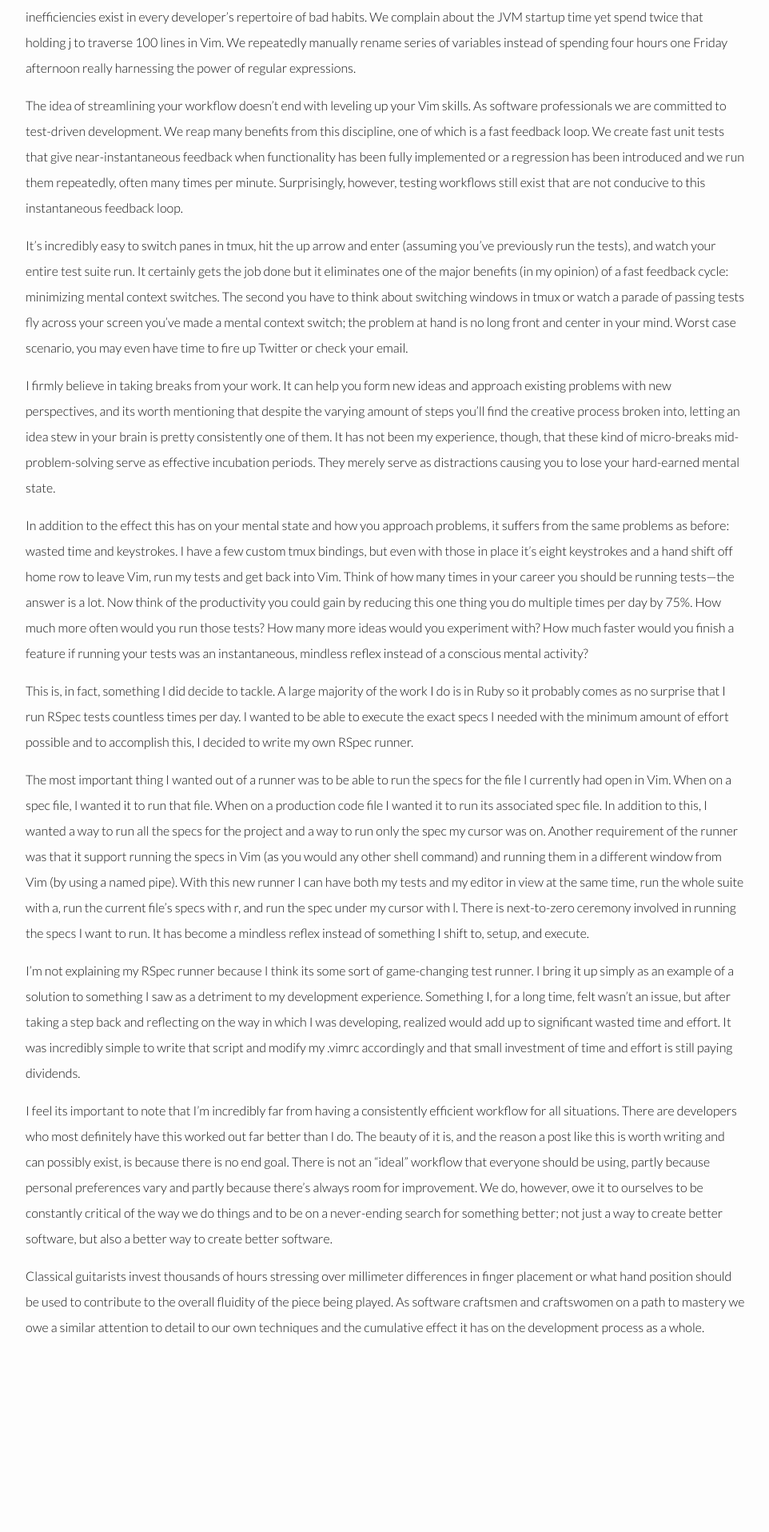
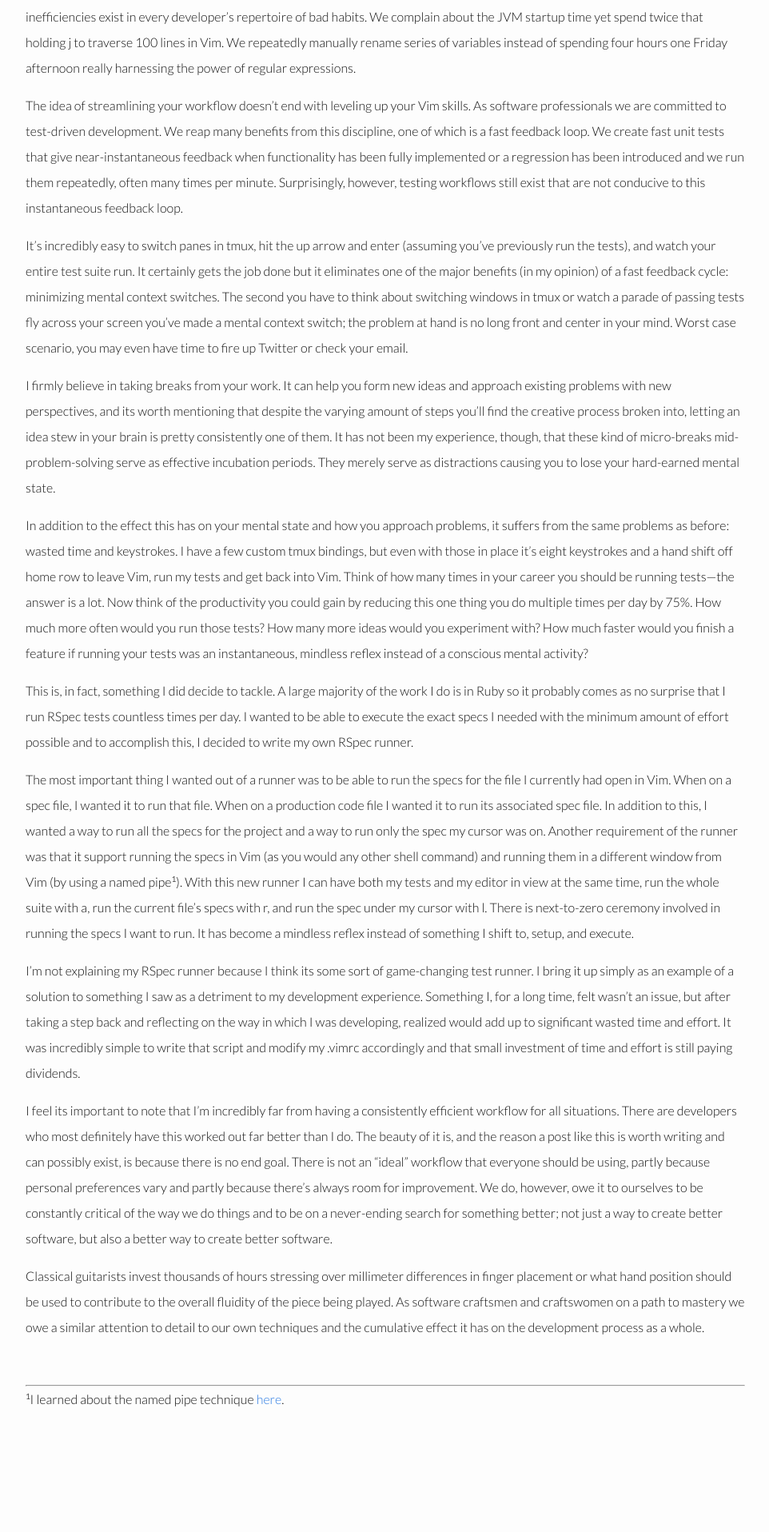
Before and after one commit to aaronlahey/aaronlahey.github.io, a Jekyll site: the page built from _posts/2014-11-29-the-cumulative-effect-of-inefficient-workflows.markdown, in a window 1280 px wide. Shown: the part 1313-3229 px from the top of the page at 80% size, without its empty margins (158-1120 px from the left). Built offline with Jekyll 4.4.1, drawn with Linux system fonts in a browser that asks for light colours; before the commit the page ends 3139 px from its top, so only the background shows below that.

Commit message:
give credit where credit is due

```diff
--- a/_posts/2014-11-29-the-cumulative-effect-of-inefficient-workflows.markdown
+++ b/_posts/2014-11-29-the-cumulative-effect-of-inefficient-workflows.markdown
@@ -27,10 +27,14 @@ In addition to the effect this has on your mental state and how you approach pro
 
 This is, in fact, something I did decide to tackle. A large majority of the work I do is in Ruby so it probably comes as no surprise that I run RSpec tests countless times per day. I wanted to be able to execute the exact specs I needed with the minimum amount of effort possible and to accomplish this, I decided to write my own RSpec runner.
 
-The most important thing I wanted out of a runner was to be able to run the specs for the file I currently had open in Vim. When on a spec file, I wanted it to run that file. When on a production code file I wanted it to run its associated spec file. In addition to this, I wanted a way to run all the specs for the project and a way to run only the spec my cursor was on. Another requirement of the runner was that it support running the specs in Vim (as you would any other shell command) and running them in a different window from Vim (by using a named pipe). With this new runner I can have both my tests and my editor in view at the same time, run the whole suite with <leader>a, run the current file’s specs with <leader>r, and run the spec under my cursor with <leader>l. There is next-to-zero ceremony involved in running the specs I want to run. It has become a mindless reflex instead of something I shift to, setup, and execute.
+The most important thing I wanted out of a runner was to be able to run the specs for the file I currently had open in Vim. When on a spec file, I wanted it to run that file. When on a production code file I wanted it to run its associated spec file. In addition to this, I wanted a way to run all the specs for the project and a way to run only the spec my cursor was on. Another requirement of the runner was that it support running the specs in Vim (as you would any other shell command) and running them in a different window from Vim (by using a named pipe<sup>1</sup>). With this new runner I can have both my tests and my editor in view at the same time, run the whole suite with <leader>a, run the current file’s specs with <leader>r, and run the spec under my cursor with <leader>l. There is next-to-zero ceremony involved in running the specs I want to run. It has become a mindless reflex instead of something I shift to, setup, and execute.
 
 I’m not explaining my RSpec runner because I think its some sort of game-changing test runner. I bring it up simply as an example of a solution to something I saw as a detriment to my development experience. Something I, for a long time, felt wasn’t an issue, but after taking a step back and reflecting on the way in which I was developing, realized would add up to significant wasted time and effort. It was incredibly simple to write that script and modify my .vimrc accordingly and that small investment of time and effort is still paying dividends.
 
 I feel its important to note that I’m incredibly far from having a consistently efficient workflow for all situations. There are developers who most definitely have this worked out far better than I do. The beauty of it is, and the reason a post like this is worth writing and can possibly exist, is because there is no end goal. There is not an “ideal” workflow that everyone should be using, partly because personal preferences vary and partly because there’s always room for improvement. We do, however, owe it to ourselves to be constantly critical of the way we do things and to be on a never-ending search for something better; not just a way to create better software, but also a better way to create better software.
 
 Classical guitarists invest thousands of hours stressing over millimeter differences in finger placement or what hand position should be used to contribute to the overall fluidity of the piece being played. As software craftsmen and craftswomen on a path to mastery we owe a similar attention to detail to our own techniques and the cumulative effect it has on the development process as a whole.
+
+<hr />
+
+<sup>1</sup>I learned about the named pipe technique [here](https://www.destroyallsoftware.com/screencasts/catalog/running-tests-asynchronously).
--- a/_sass/_base.scss
+++ b/_sass/_base.scss
@@ -6,6 +6,16 @@ p, blockquote, pre, hr,
 dl, dd, ol, ul, figure {
   margin: 0;
   padding: 0;
+}
+
+hr {
+  margin-top: 56px;
+}
+
+sup {
+  font-size: 0.6em;
+  font-weight: bold;
+  color: $grey-color-dark;
 }
 
 body {
@@ -71,7 +81,7 @@ blockquote {
   color: $grey-color;
   border-left: 4px solid $grey-color-light;
   padding-left: $spacing-unit / 2;
-  font-size: 18px;
+  font-size: 16px;
   letter-spacing: -1px;
   font-style: italic;
 
@@ -82,7 +92,7 @@ blockquote {
 
 pre, code {
   font-family: "Inconsolata", monospace;
-  font-size: 15px;
+  font-size: 14px;
   border: 1px solid $grey-color-light;
   border-radius: 3px;
   line-height: 1.5;
```
